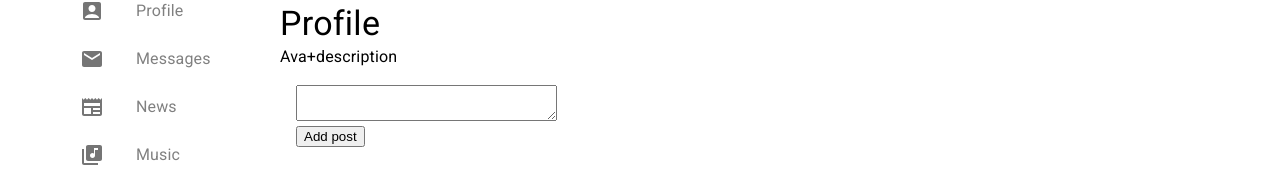
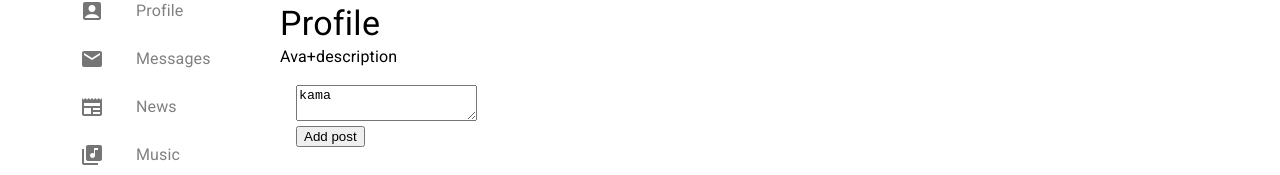
Before and after one commit to Mayday2020/SocialNetwork_TS, a React (Create React App) app: page /profile in a window 1280 px wide. Shown: the part 123-298 px from the top of the page. Built offline with nearby package versions, Linux system fonts and the light colour scheme.

Commit message:
'34flux'

```diff
--- a/src/App.tsx
+++ b/src/App.tsx
@@ -6,11 +6,12 @@ import Grid from "@mui/material/Grid";
 import Container from "@mui/material/Container";
 import Main from "./components/Main/Main";
 import {Typography} from "@mui/material";
-import {addPost, DialogDataType, MessageDataType, StateType} from "./redux/state";
+import {StateType} from "./redux/state";
 
 export type AppPropsType = {
     state: StateType
-    addPost: (post: string)=> void
+    addPost: ()=> void
+    updateNewPostText: (text: string) => void
 }
 
 const App = (props: AppPropsType) => {
@@ -24,7 +25,7 @@ const App = (props: AppPropsType) => {
                     <Navbar/>
                 </Grid>
                 <Grid item xs={10}>
-                    <Main state={props.state} addPost={addPost}/>
+                    <Main state={props.state} addPost={props.addPost} updateNewPostText={props.updateNewPostText}/>
                 </Grid>
                 <Grid item xs={12} sx={{backgroundColor: 'lightgrey'}}>
                     <Typography>
--- a/src/components/Main/Main.tsx
+++ b/src/components/Main/Main.tsx
@@ -9,7 +9,8 @@ import {StateType} from "../../redux/state";
 
 export type MainPropsType = {
     state: StateType
-    addPost: (post: string)=> void
+    addPost: () => void
+    updateNewPostText: (text: string) => void
 }
 
 const Main = (props: MainPropsType) => {
@@ -17,9 +18,13 @@ const Main = (props: MainPropsType) => {
         <Box component='main' sx={{flexGrow: 1, p: 3}}>
             <Routes>
                 <Route path={'/'}/>
-                <Route path={'profile'} element={<Profile profilePage={props.state.profilePage} addPost={props.addPost}/>}/>
+                <Route path={'profile'} element={<Profile profilePage={props.state.profilePage}
+                                                          addPost={props.addPost}
+                                                          updateNewPostText={props.updateNewPostText}
+                                                />}
+                />
                 <Route path={'messages'}
-                       element={<Dialogs messagesPage={props.state.messagesPage} />}
+                       element={<Dialogs messagesPage={props.state.messagesPage}/>}
                 />
                 <Route path={'*'} element={<Whoops404/>}/>
             </Routes>
--- a/src/components/Profile/NewPost/NewPost.tsx
+++ b/src/components/Profile/NewPost/NewPost.tsx
@@ -2,20 +2,25 @@ import React from "react";
 import Box from "@mui/material/Box";
 
 type NewPostType = {
-    addPost: (post: string)=> void
+    addPost: ()=> void
+    newPostText: string
+    updateNewPostText: (text: string) => void
 }
 
 const NewPost = (props: NewPostType) => {
 
     let postMessageRef = React.createRef<HTMLTextAreaElement>()
     const addPost = () => {
-        postMessageRef.current?.value && props.addPost(postMessageRef.current.value)
+        props.addPost()
+        props.updateNewPostText('')
     }
-
+    let onPostChange = () => {
+        postMessageRef.current?.value && props.updateNewPostText(postMessageRef.current.value)
+    }
     return (
         <div>
             <Box p={2}>
-                <textarea name="newPost" ref={postMessageRef} cols={30} rows={2}></textarea>
+                <textarea ref={postMessageRef} onChange={onPostChange} value={props.newPostText}></textarea>
                 <div>
                     <button onClick={ addPost }>Add post</button>
                 </div>
--- a/src/components/Profile/Profile.tsx
+++ b/src/components/Profile/Profile.tsx
@@ -8,8 +8,10 @@ import {PostDataType} from "../../redux/state";
 type ProfileType = {
     profilePage: {
         postsData: PostDataType[]
+        newPostText: string
     }
-    addPost: (post: string)=> void
+    addPost: ()=> void
+    updateNewPostText: (text: string) => void
 }
 
 const Profile: React.FC<ProfileType> = (props) => {
@@ -17,7 +19,7 @@ const Profile: React.FC<ProfileType> = (props) => {
         <div>
             <Typography variant="h4">Profile</Typography>
             <ProfileInfo />
-            <NewPost addPost={props.addPost}/>
+            <NewPost addPost={props.addPost} newPostText={props.profilePage.newPostText} updateNewPostText={props.updateNewPostText}/>
             <MyPosts postsData={props.profilePage.postsData}/>
         </div>
     )
--- a/src/index.tsx
+++ b/src/index.tsx
@@ -1,17 +1,6 @@
 import React from 'react';
-import {render} from 'react-dom';
 import './index.css';
-import App from './App';
-import reportWebVitals from './reportWebVitals';
-import {BrowserRouter as Router} from 'react-router-dom'
-import {state} from './redux/state'
-import {addPost} from './redux/state'
+import {rerenderEntireTree} from "./render";
+import {state} from "./redux/state";
 
-render(
-    <Router>
-        <App state={state} addPost={addPost}/>
-    </Router>,
-    document.getElementById('root')
-);
-
-reportWebVitals();
+rerenderEntireTree(state)
--- a/src/redux/state.tsx
+++ b/src/redux/state.tsx
@@ -1,3 +1,5 @@
+
+import {rerenderEntireTree} from "../render";
 
 // Types
 export type PostDataType = {
@@ -16,6 +18,7 @@ export type MessageDataType = {
 export type StateType = {
     profilePage: {
         postsData: PostDataType[]
+        newPostText: string
     }
     messagesPage: {
         dialogsData: DialogDataType[],
@@ -31,7 +34,8 @@ export let state: StateType = {
             {id: 2, message: 'Hello!!', likes: 3},
             {id: 3, message: 'Tinkoff!', likes: 89},
             {id: 4, message: 'Zzz...', likes: 5},
-        ]
+        ],
+        newPostText: 'kama'
     },
     messagesPage: {
         dialogsData: [
@@ -48,7 +52,13 @@ export let state: StateType = {
         ]
     }
 }
-export const addPost = (postMessage: string) => {
-    let newPost = {id: 5, message: postMessage, likes: 0}
+
+export const addPost = () => {
+    let newPost = {id: 5, message: state.profilePage.newPostText, likes: 0}
     state.profilePage.postsData.push(newPost)
+    rerenderEntireTree(state)
 }
+export const updateNewPostText = (newText: string) => {
+    state.profilePage.newPostText = newText
+    rerenderEntireTree(state)
+}
--- /dev/null
+++ b/src/render.tsx
@@ -0,0 +1,16 @@
+import {render} from "react-dom";
+import {BrowserRouter as Router} from "react-router-dom";
+import App from "./App";
+import {addPost, StateType, updateNewPostText} from "./redux/state";
+import React from "react";
+
+
+
+export const rerenderEntireTree = (state: StateType) => {
+    render(
+        <Router>
+            <App state={state} addPost={addPost} updateNewPostText={updateNewPostText}/>
+        </Router>,
+        document.getElementById('root')
+    );
+}
```
Also changed, not shown: 1 other file (tests, documents, lock files or other folders).
